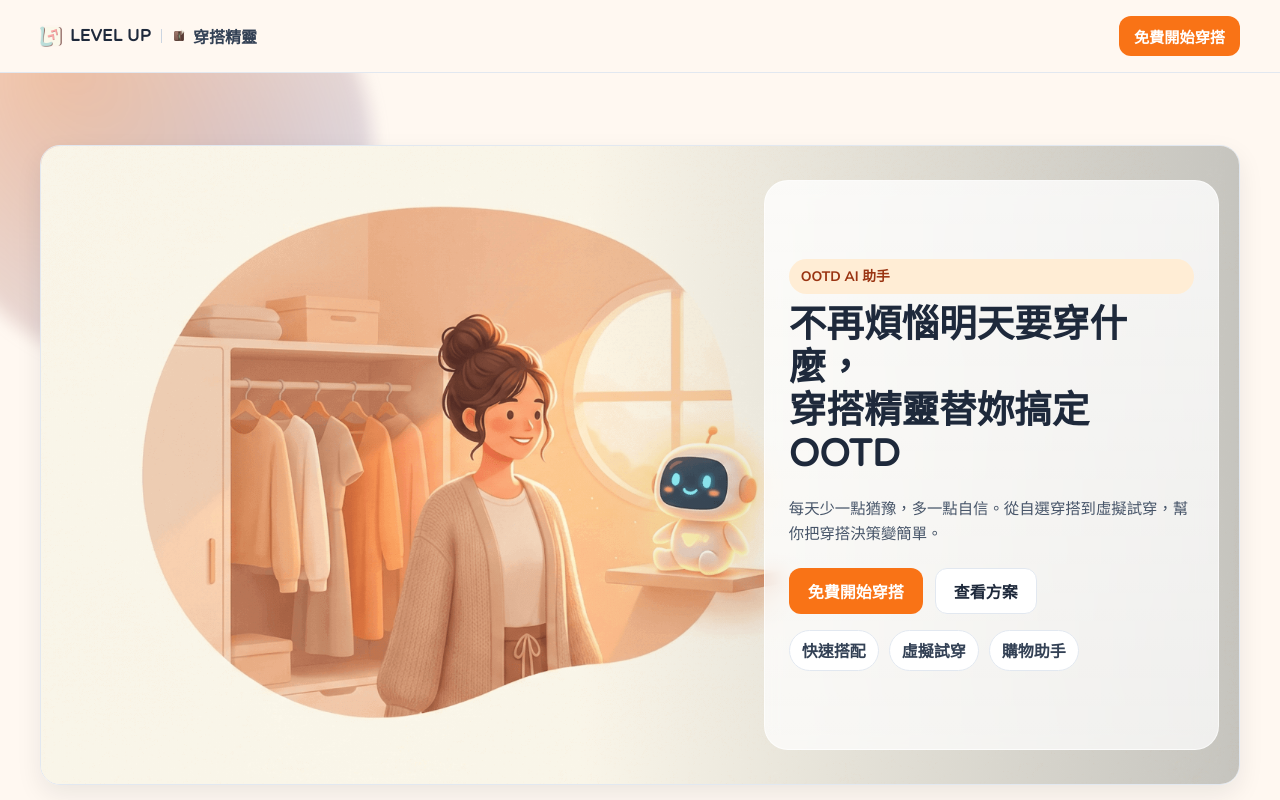
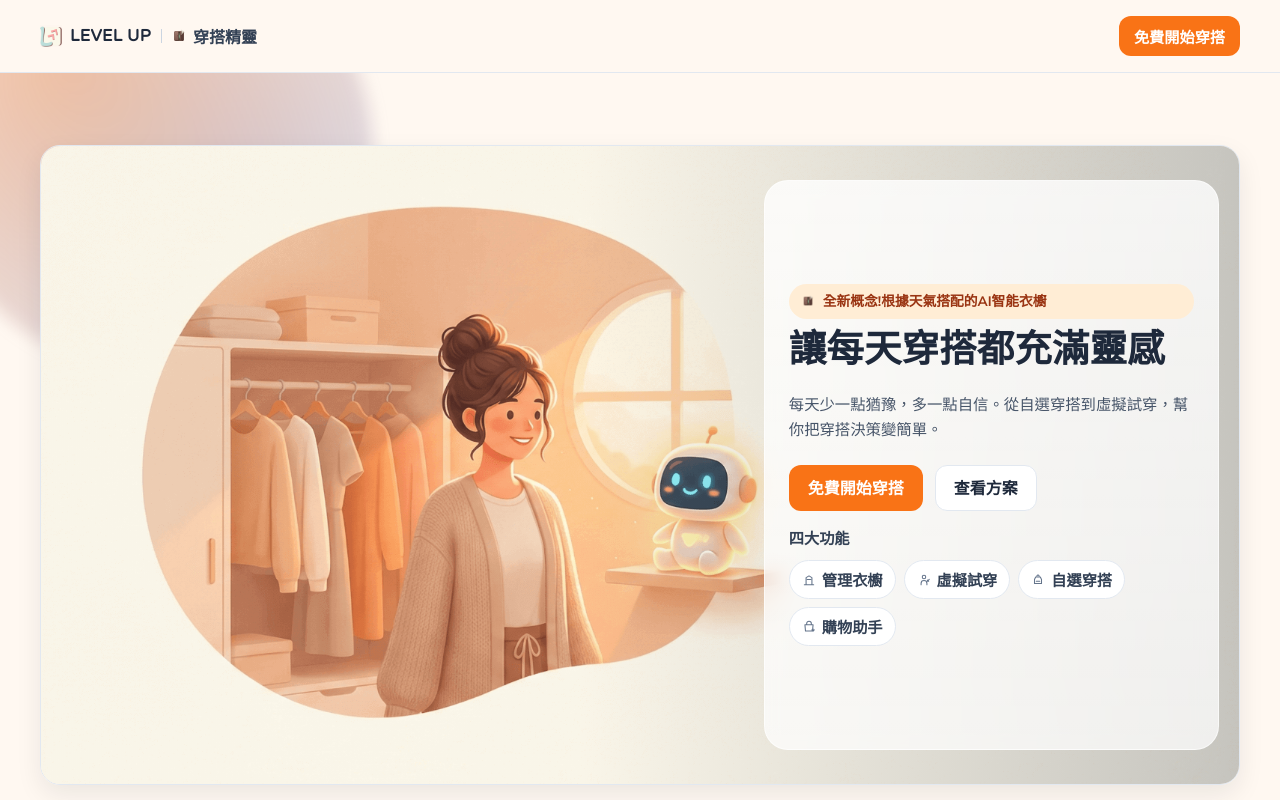
Before and after one commit to tony95253/outfit-genie-landing-page, a website: page index.html in a window 1280 px wide. Shown: the top 800 px of the page. Drawn offline with Linux system fonts and the light colour scheme.

Commit message:
feat(hero): add four-feature icon list in first screen

```diff
--- a/index.html
+++ b/index.html
@@ -40,18 +40,37 @@
       <div class="container hero-shell">
         <div class="hero-photo" role="img" aria-label="穿搭精靈首頁背景圖"></div>
         <div class="hero-copy">
-          <p class="eyebrow hero-enter">OOTD AI 助手</p>
-          <h1 class="hero-enter">不再煩惱明天要穿什麼，<br />穿搭精靈替妳搞定 OOTD</h1>
+          <p class="eyebrow hero-enter">
+            <img src="./assets/images/brand-icon.png" alt="穿搭精靈小logo" class="eyebrow-icon" />
+            <span>全新概念!根據天氣搭配的AI智能衣櫥</span>
+          </p>
+          <h1 class="hero-enter">讓每天穿搭都充滿靈感</h1>
           <p class="lead hero-enter">每天少一點猶豫，多一點自信。從自選穿搭到虛擬試穿，幫你把穿搭決策變簡單。</p>
           <div class="cta-row hero-enter">
             <a class="btn btn-primary" href="https://levelup-outfit-genie.vercel.app/" target="_blank" rel="noopener" data-event="click_cta_primary">免費開始穿搭</a>
             <a class="btn btn-secondary" href="#pricing">查看方案</a>
           </div>
-          <ul class="trust-list hero-enter" aria-label="核心價值">
-            <li>快速搭配</li>
-            <li>虛擬試穿</li>
-            <li>購物助手</li>
-          </ul>
+          <div class="feature-block hero-enter" aria-label="四大功能">
+            <p class="feature-title">四大功能</p>
+            <ul class="trust-list">
+              <li>
+                <svg viewBox="0 0 24 24" aria-hidden="true"><path d="M4 20h16M7 20V8l5-3 5 3v12M9 11h6" fill="none" stroke="currentColor" stroke-width="1.8" stroke-linecap="round" stroke-linejoin="round"/></svg>
+                <span>管理衣櫥</span>
+              </li>
+              <li>
+                <svg viewBox="0 0 24 24" aria-hidden="true"><path d="M12 4a3 3 0 1 1 0 6 3 3 0 0 1 0-6Zm-5 16v-2a5 5 0 0 1 10 0v2m4-9-3 3m0 0h2m-2 0v-2" fill="none" stroke="currentColor" stroke-width="1.8" stroke-linecap="round" stroke-linejoin="round"/></svg>
+                <span>虛擬試穿</span>
+              </li>
+              <li>
+                <svg viewBox="0 0 24 24" aria-hidden="true"><path d="M8 7h8l2 4v7H6v-7l2-4Zm2-2 2-2 2 2m-5 9h6" fill="none" stroke="currentColor" stroke-width="1.8" stroke-linecap="round" stroke-linejoin="round"/></svg>
+                <span>自選穿搭</span>
+              </li>
+              <li>
+                <svg viewBox="0 0 24 24" aria-hidden="true"><path d="M5 8h14l-1 11H6L5 8Zm3 0V6a4 4 0 0 1 8 0v2m1 9 2 2m0 0 2-2m-2 2v-4" fill="none" stroke="currentColor" stroke-width="1.8" stroke-linecap="round" stroke-linejoin="round"/></svg>
+                <span>購物助手</span>
+              </li>
+            </ul>
+          </div>
         </div>
       </div>
     </section>
--- a/public/styles.css
+++ b/public/styles.css
@@ -212,7 +212,9 @@ p { margin: 0; line-height: 1.7; color: var(--muted); }
 }
 
 .eyebrow {
-  display: inline-block;
+  display: inline-flex;
+  align-items: center;
+  gap: 8px;
   margin-bottom: 10px;
   padding: 6px 12px;
   border-radius: 999px;
@@ -220,6 +222,12 @@ p { margin: 0; line-height: 1.7; color: var(--muted); }
   color: #9a3412;
   font-weight: 700;
   font-size: 0.86rem;
+}
+
+.eyebrow-icon {
+  width: 14px;
+  height: 14px;
+  object-fit: contain;
 }
 
 .lead {
@@ -275,22 +283,43 @@ p { margin: 0; line-height: 1.7; color: var(--muted); }
   background: #f8fafc;
 }
 
+.feature-block {
+  margin: 16px 0 0;
+}
+
+.feature-title {
+  margin: 0 0 8px;
+  font-weight: 800;
+  font-size: 0.95rem;
+  color: #334155;
+}
+
 .trust-list {
-  margin: 16px 0 0;
+  margin: 0;
   padding: 0;
   list-style: none;
   display: flex;
   flex-wrap: wrap;
-  gap: 10px;
+  gap: 8px;
 }
 
 .trust-list li {
+  display: inline-flex;
+  align-items: center;
+  gap: 6px;
   background: #fff;
   border: 1px solid var(--border);
   border-radius: 999px;
   padding: 7px 12px;
   font-weight: 700;
   color: #334155;
+  font-size: 0.95rem;
+}
+
+.trust-list li svg {
+  width: 14px;
+  height: 14px;
+  color: #64748b;
 }
 
 .image-card {
@@ -729,10 +758,12 @@ a:focus-visible,
   }
   .trust-list {
     gap: 8px;
+    display: grid;
+    grid-template-columns: 1fr 1fr;
   }
   .trust-list li {
-    padding: 6px 10px;
-    font-size: 0.95rem;
+    padding: 7px 9px;
+    font-size: 0.9rem;
   }
   .brand-wordmark {
     width: 18px;
--- a/styles.css
+++ b/styles.css
@@ -212,7 +212,9 @@ p { margin: 0; line-height: 1.7; color: var(--muted); }
 }
 
 .eyebrow {
-  display: inline-block;
+  display: inline-flex;
+  align-items: center;
+  gap: 8px;
   margin-bottom: 10px;
   padding: 6px 12px;
   border-radius: 999px;
@@ -220,6 +222,12 @@ p { margin: 0; line-height: 1.7; color: var(--muted); }
   color: #9a3412;
   font-weight: 700;
   font-size: 0.86rem;
+}
+
+.eyebrow-icon {
+  width: 14px;
+  height: 14px;
+  object-fit: contain;
 }
 
 .lead {
@@ -275,22 +283,43 @@ p { margin: 0; line-height: 1.7; color: var(--muted); }
   background: #f8fafc;
 }
 
+.feature-block {
+  margin: 16px 0 0;
+}
+
+.feature-title {
+  margin: 0 0 8px;
+  font-weight: 800;
+  font-size: 0.95rem;
+  color: #334155;
+}
+
 .trust-list {
-  margin: 16px 0 0;
+  margin: 0;
   padding: 0;
   list-style: none;
   display: flex;
   flex-wrap: wrap;
-  gap: 10px;
+  gap: 8px;
 }
 
 .trust-list li {
+  display: inline-flex;
+  align-items: center;
+  gap: 6px;
   background: #fff;
   border: 1px solid var(--border);
   border-radius: 999px;
   padding: 7px 12px;
   font-weight: 700;
   color: #334155;
+  font-size: 0.95rem;
+}
+
+.trust-list li svg {
+  width: 14px;
+  height: 14px;
+  color: #64748b;
 }
 
 .image-card {
@@ -729,10 +758,12 @@ a:focus-visible,
   }
   .trust-list {
     gap: 8px;
+    display: grid;
+    grid-template-columns: 1fr 1fr;
   }
   .trust-list li {
-    padding: 6px 10px;
-    font-size: 0.95rem;
+    padding: 7px 9px;
+    font-size: 0.9rem;
   }
   .brand-wordmark {
     width: 18px;
```
Also changed, not shown: public/index.html (+26 -7 lines).
